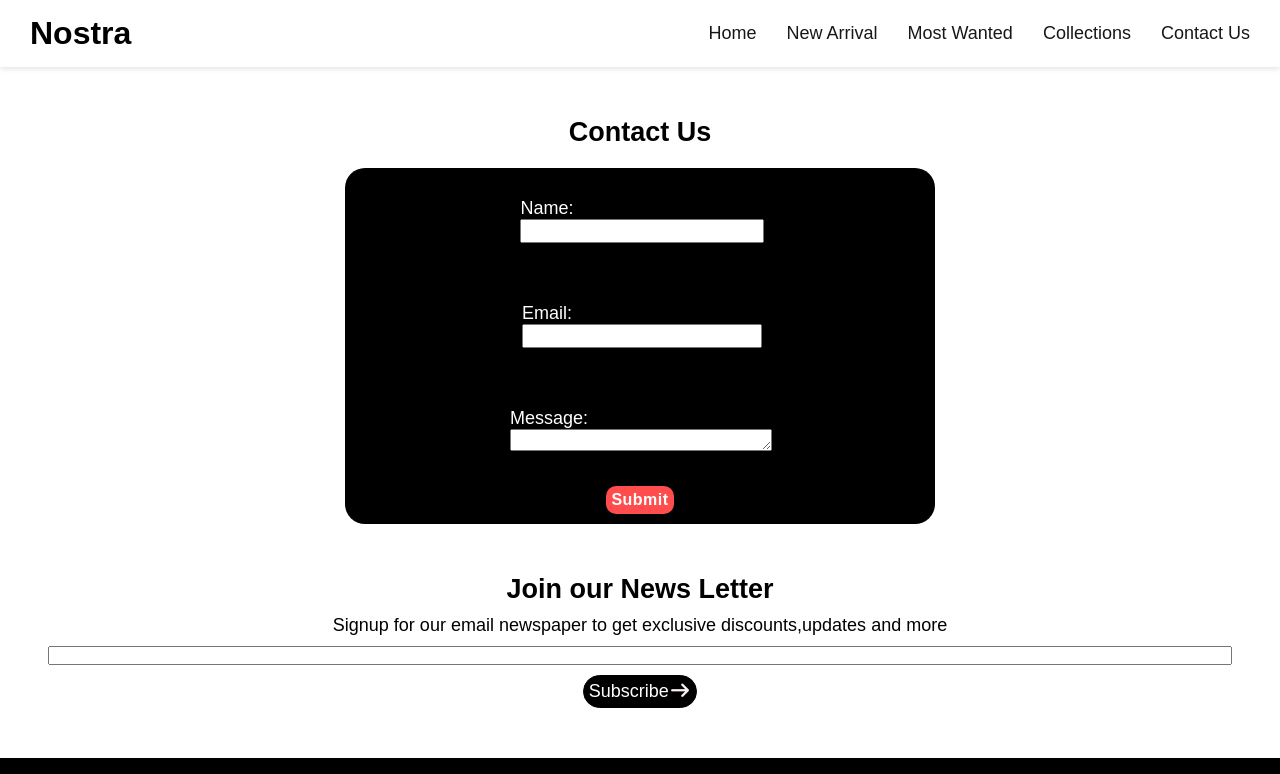
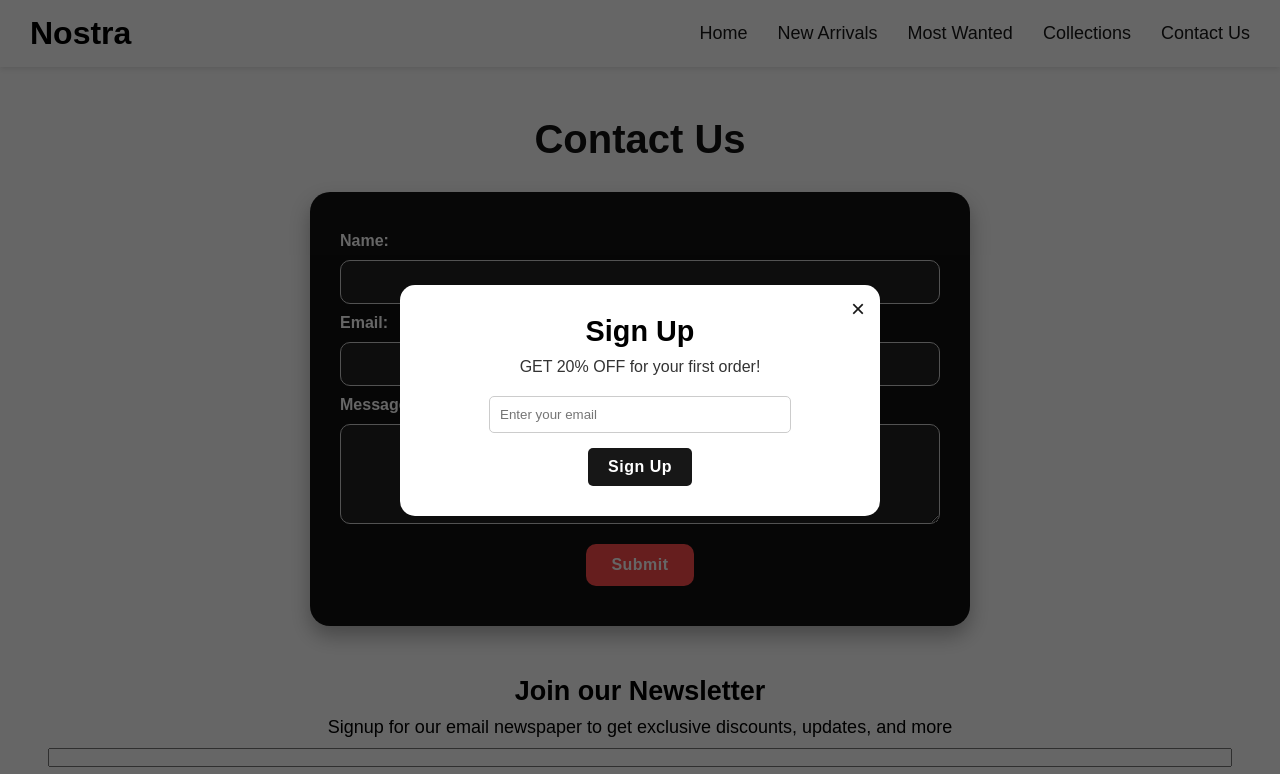
Before and after one commit to yashinipriya07/nostra-ecommerce, a plain HTML site: page contact.html in a window 1280 px wide. Shown: the top 774 px of the page. Drawn offline with Linux system fonts and the light colour scheme.

Commit message:
made changes

```diff
--- a/contact.html
+++ b/contact.html
@@ -1,37 +1,70 @@
 <!DOCTYPE html>
 <html lang="en">
+
 <head>
     <meta charset="UTF-8">
     <meta name="viewport" content="width=device-width, initial-scale=1.0">
     <title>Nostra</title>
-    <!--linking style sheet-->
+    <!-- Linking style sheet -->
     <link rel="stylesheet" href="style.css">
-    <!--font awesome cdn-->
-    <link rel="stylesheet" href="https://cdnjs.cloudflare.com/ajax/libs/font-awesome/7.0.1/css/all.min.css" integrity="sha512-2SwdPD6INVrV/lHTZbO2nodKhrnDdJK9/kg2XD1r9uGqPo1cUbujc+IYdlYdEErWNu69gVcYgdxlmVmzTWnetw==" crossorigin="anonymous" referrerpolicy="no-referrer" />
+    <!-- Font Awesome CDN -->
+    <link rel="stylesheet" href="https://cdnjs.cloudflare.com/ajax/libs/font-awesome/7.0.1/css/all.min.css"
+        integrity="sha512-2SwdPD6INVrV/lHTZbO2nodKhrnDdJK9/kg2XD1r9uGqPo1cUbujc+IYdlYdEErWNu69gVcYgdxlmVmzTWnetw=="
+        crossorigin="anonymous" referrerpolicy="no-referrer" />
+</head>
 
-</head>
 <body>
-    <!--Nav bar-->
-  <!--Nav bar-->
+
+    <!-- Popup -->
+    <div id="signup-popup" class="popup">
+        <div class="popup-content">
+            <span id="close-popup" class="close">&times;</span>
+            <h2>Sign Up</h2>
+            <p>GET 20% OFF for your first order!</p>
+            <form>
+                <input type="email" placeholder="Enter your email" required>
+                <button type="submit">Sign Up</button>
+            </form>
+        </div>
+    </div>
+
+    <!-- Top Navbar -->
     <div class="navbar">
         <div class="navbar1">
             <h1>Nostra</h1>
+            <!-- Hamburger Icon for Mobile -->
+            <p id="opennav" class="cursor-pointer text-xl">☰</p>
         </div>
 
-  <div class="navbar2">
+        <div class="navbar2 hidden md:flex">
             <a href="index.html">Home</a>
-    <a href="">New Arrival</a>
-    <a href="">Most Wanted</a>
+            <a href="index.html#new-arrivals">New Arrivals</a>
+            <a href="index.html#most-wanted">Most Wanted</a>
             <a href="collections.html">Collections</a>
             <a href="contact.html">Contact Us</a>
         </div>
     </div>
-    <!--contact us-->
+
+    <!-- Side Navbar (Mobile) -->
+    <section id="sidenav" class="bg-green-100 fixed z-20 top-0 w-2/3 h-full transition-all duration-500 md:hidden" style="right: -50%;">
+        <div class="text-right p-5">
+            <p id="closenav" class="inline cursor-pointer text-xl">X</p>
+        </div>
+
+        <ul class="flex flex-col gap-10 items-center text-gray-600 mt-10">
+            <li><a class="hover:underline hover:text-black" href="index.html">Home</a></li>
+            <li><a class="hover:underline hover:text-black" href="index.html#new-arrivals">New Arrivals</a></li>
+            <li><a class="hover:underline hover:text-black" href="index.html#most-wanted">Most Wanted</a></li>
+            <li><a class="hover:underline hover:text-black" href="collections.html">Collections</a></li>
+            <li><a class="hover:underline hover:text-black" href="contact.html">Contact Us</a></li>
+        </ul>
+    </section>
+
+    <!-- Contact Us Section -->
     <section class="contact__part">
         <h1>Contact Us</h1>
         <div class="contact__us">
-
-
+            <form>
                 <div class="fs-field">
                     <label class="fs-label" for="name">Name:</label>
                     <input class="fs-input" id="name" name="name" />
@@ -43,24 +76,20 @@
                 <div class="fs-field">
                     <label class="fs-label" for="message">Message:</label>
                     <textarea class="fs-textarea" id="message" name="message"></textarea>
-
                 </div>
                 <div class="fs-button-group">
                     <button class="fs-button" type="submit">Submit</button>
                 </div>
-
+            </form>
         </div>
     </section>
 
-
-
-      <!--news letter-->
+    <!-- Newsletter Section -->
     <section class="news__part">
-        <h1>Join our News Letter</h1>
-        <p>Signup for our email newspaper to get exclusive discounts,updates and more</p>
+        <h1>Join our Newsletter</h1>
+        <p>Signup for our email newspaper to get exclusive discounts, updates, and more</p>
         <input style="width: 100%;" type="text">
-        <p class="news__part__button">Subscribe<i class="fa-solid fa-arrow-right" style="color: #f6f1f1;"></i></p>
-
+        <p class="news__part__button">Subscribe <i class="fa-solid fa-arrow-right" style="color: #f6f1f1;"></i></p>
     </section>
   <!--footer-->
     <section class="footer__part">
@@ -73,6 +102,9 @@
         </div>
         <p>@2025Nostra.com</p>
     </section>
-</form>
+
+    <!-- Script -->
+    <script src="script.js"></script>
 </body>
+
 </html>
--- a/script.js
+++ b/script.js
@@ -7,7 +7,7 @@ document.addEventListener("DOMContentLoaded", () => {
     if (popup) {
         setTimeout(() => {
             popup.style.display = 'flex';
-        }, 2000);
+        }, 5000);
 
         if (closeBtn) {
             closeBtn.addEventListener('click', () => {
--- a/style.css
+++ b/style.css
@@ -490,47 +490,121 @@ object-fit: cover;
     align-items: center;
 
 }
+/* Contact Page Styling */
+.contact__part {
+    margin: 50px auto;
+    display: flex;
+    flex-direction: column;
+    gap: 30px;
+    align-items: center;
+    max-width: 1200px;
+    padding: 0 20px;
+}
 
-/*contact page */
-.contact__part {
-    margin: 50px;
+.contact__part h1 {
+    font-size: 2.5rem;
+    color: #111;
+    text-align: center;
+}
+
+.contact__us {
+    background-color: #111; /* Darker black */
+    width: 100%;
+    max-width: 600px;
+    color: #fff;
+    border-radius: 20px;
+    padding: 40px 30px;
+    box-shadow: 0 10px 20px rgba(0,0,0,0.3);
     display: flex;
     flex-direction: column;
     gap: 20px;
-    align-items: center;
-
 }
 
-.contact__us {
-    background-color: black;
-    width: 50%;
-    color: white;
-    border-radius: 20px;
+/* Form Fields */
+.fs-field {
+    display: flex;
+    flex-direction: column;
+    gap: 10px;
+      gap: 10px;
+    width: 100%;
 }
 
-.contact__us {
-    display: flex;
-    flex-direction: column;
-    align-items: center;
-}
+.fs-label {
+    font-weight: bold;
+    font-size: 1rem;
+    color: #fff;
 
-.fs-field {
-    margin: 20px;
-    padding: 10px;
-}
-
-.fs-button {
-    padding: 5px;
-    margin-bottom: 10px;
-    border-radius: 10px;
-    font-weight: bold;
 }
 
 .fs-input,
 .fs-textarea {
     width: 100%;
-    height: 20px;
+    padding: 12px 15px;
+    border-radius: 10px;
+    border: 1px solid #ccc;
+    font-size: 1rem;
+    outline: none;
+    transition: all 0.3s ease;
+    background-color: #222;
+    color: #fff;
+       box-sizing: border-box;
+       margin-bottom: 10px;
 }
+
+.fs-input:focus,
+.fs-textarea:focus {
+    border-color:  #ff4d4d;
+    box-shadow: 0 0 5px  #ff4d4d;
+}
+
+/* Textarea adjustment */
+.fs-textarea {
+    min-height: 100px;
+    resize: vertical;
+}
+/* Button Container */
+.fs-button-group {
+    display: flex;
+    justify-content: center; /* centers horizontally */
+    margin-top: 10px;
+}
+
+/* Submit Button */
+.fs-button {
+    padding: 12px 25px;
+    border-radius: 10px;
+    font-weight: bold;
+    font-size: 1rem;
+    background-color: #ff4d4d;
+    color: white;
+    border: none;
+    cursor: pointer;
+    transition: all 0.3s ease;
+}
+
+.fs-button:hover {
+    background-color: #e60000;
+    transform: scale(1.05);
+}
+
+
+
+/* Responsive adjustments */
+@media (max-width: 768px) {
+    .contact__us {
+        width: 90%;
+        padding: 30px 20px;
+    }
+
+    .fs-button {
+        width: 100%;
+        text-align: center;
+    }
+}
+
+
+
+
 
 /*collections page*/
 .collections {
```
Also changed, not shown: collections.html (+40 -11 lines). Lines whose indentation alone changed are shown as unchanged.
